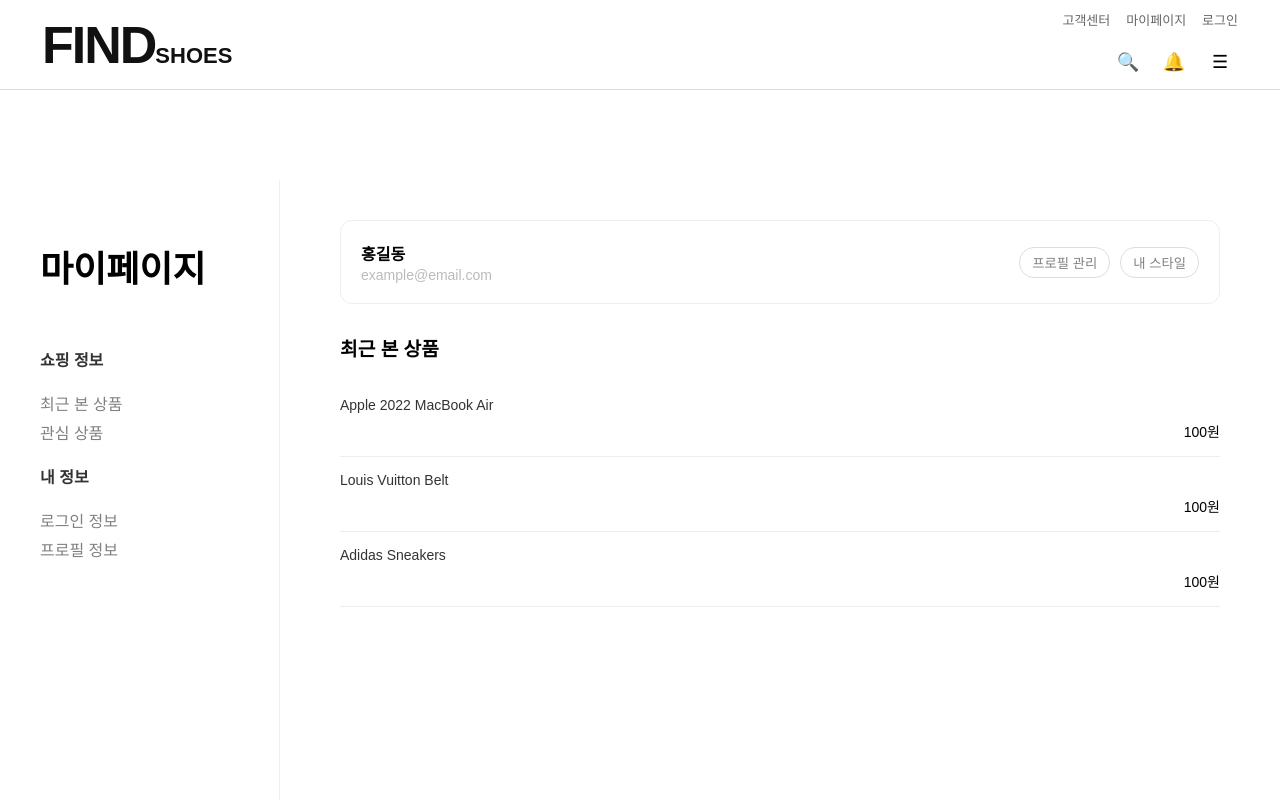
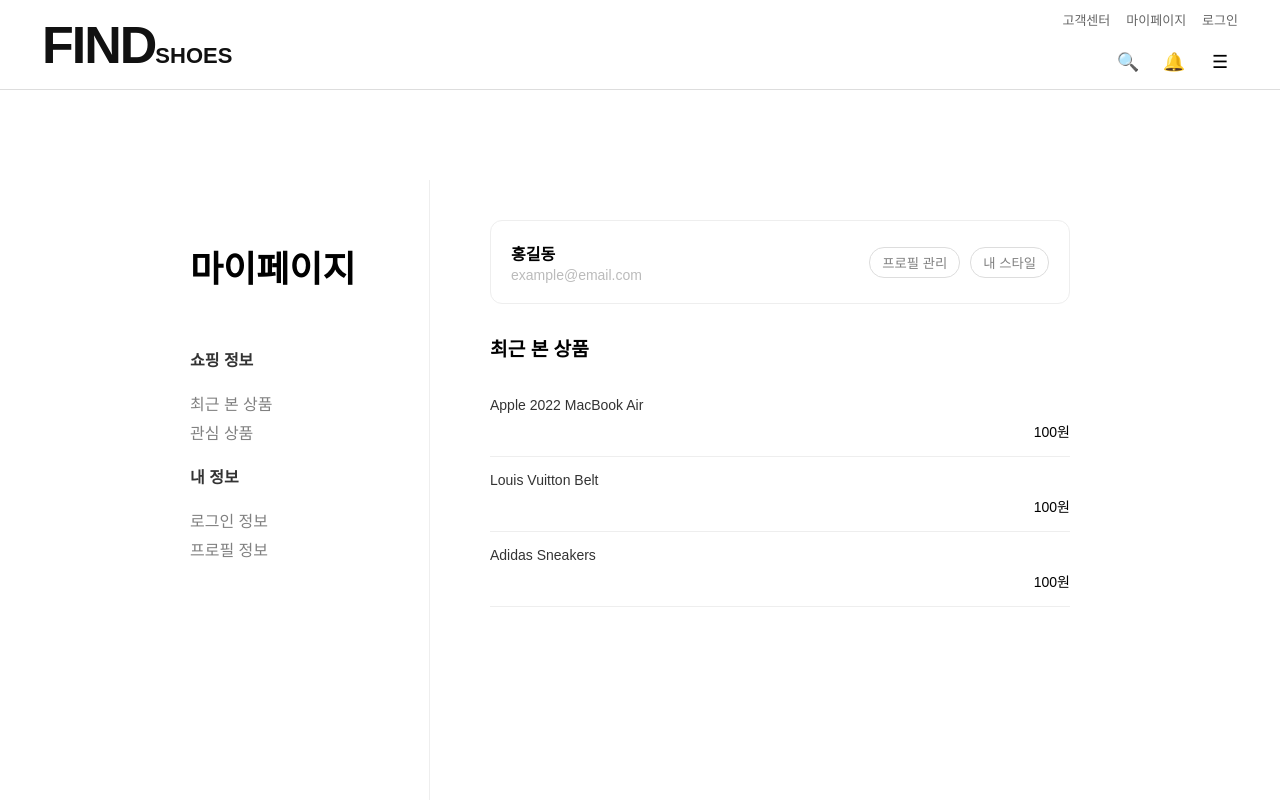
Before and after one commit to yjh031201/SOLEFN, a React (Vite) app in the folder frontend/: page /mypage in a window 1280 px wide. Shown: the top 800 px of the page. Built offline with nearby package versions, Linux system fonts and the light colour scheme; a web font is replaced by a local one.

Commit message:
마이페이지 양옆 여백 수정

```diff
--- a/frontend/src/assets/css/MyPage.css
+++ b/frontend/src/assets/css/MyPage.css
@@ -25,6 +25,7 @@
 /* 레이아웃 */
 .content {
   display: flex;
+  padding: 0 150px;
 }
 
 /* 사이드바 */
```
